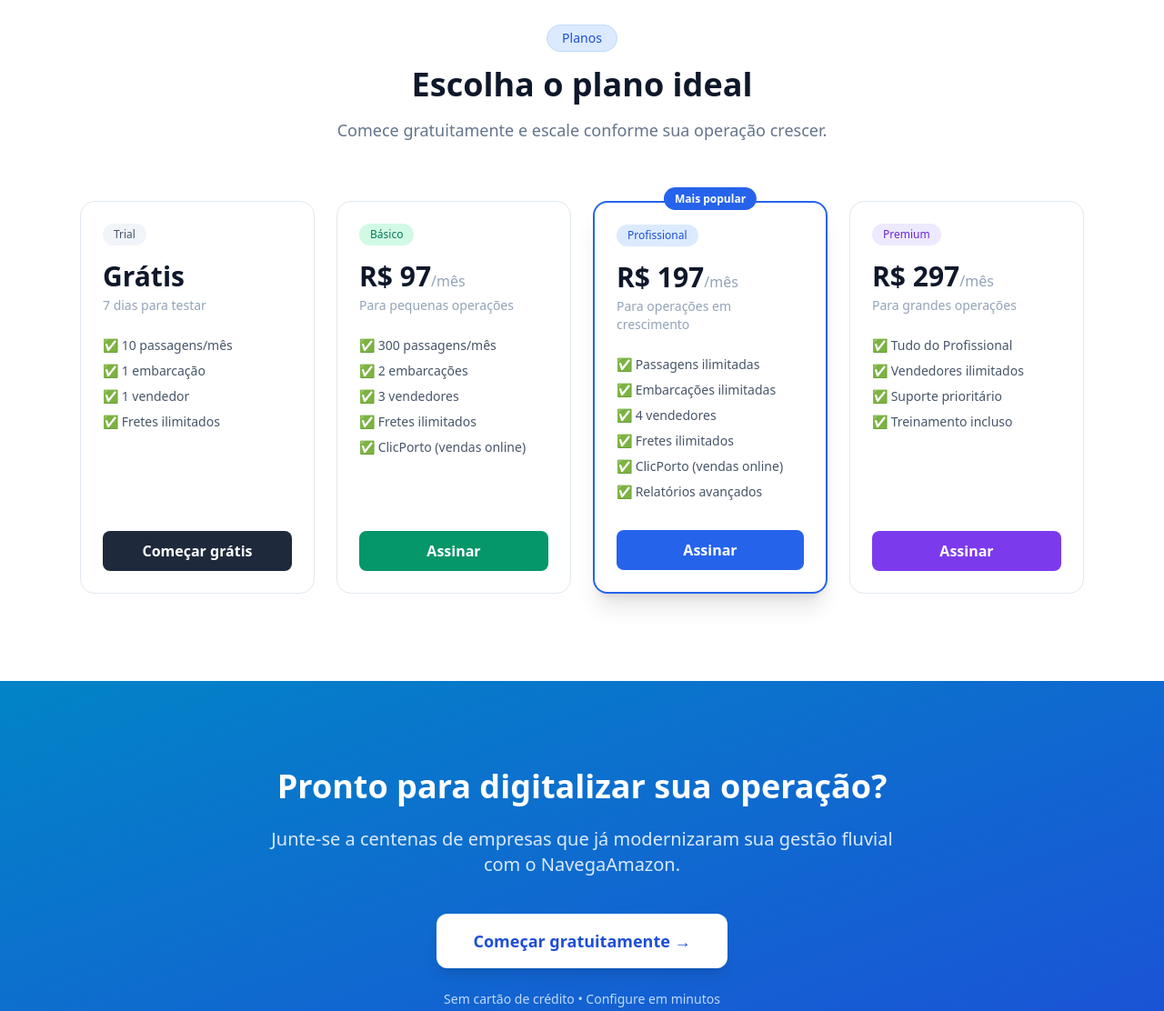
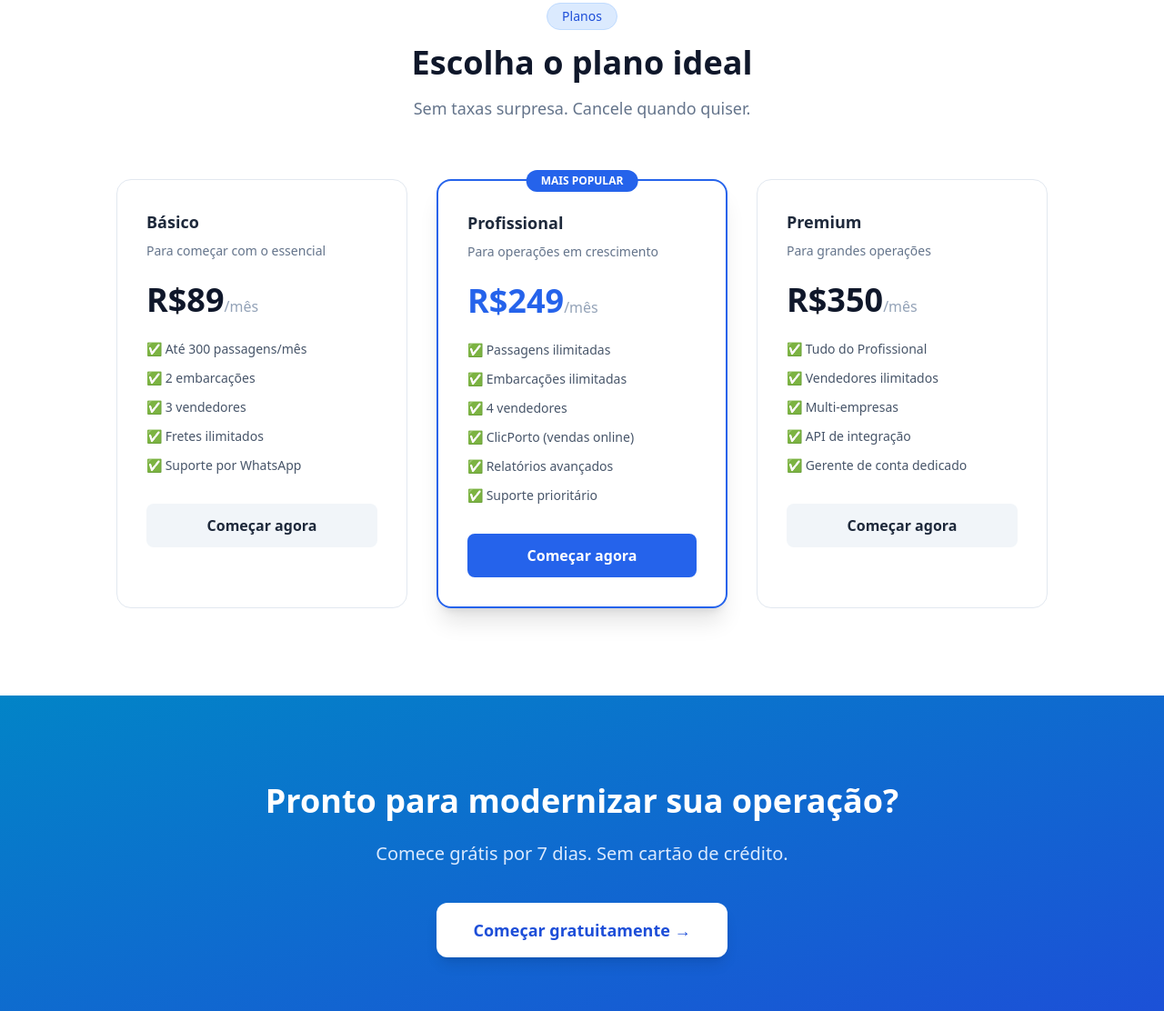
Before and after one commit to RaimundoSoaresMachado/landing-app, a plain HTML site: page index.html in a window 1280 px wide. Shown: the part 2936-4048 px from the top of the page at 91% size. Drawn offline with nearby package versions, Linux system fonts and the light colour scheme.

Commit message:
Update index.html
codigo feito

```diff
--- a/index.html
+++ b/index.html
@@ -1,5 +1,3 @@
-# landing-app
-O aplicativo definitivo para gerenciar passagens e fretes em embarcações fluviais na região amazônica, conectando pessoas e mercadorias através dos rios.
 <!DOCTYPE html>
 <html lang="pt-BR">
 <head>
@@ -7,7 +5,10 @@
   <meta name="viewport" content="width=device-width, initial-scale=1.0" />
   <title>NavegaAmazon — Sistema de Gestão Fluvial</title>
   <script src="https://cdn.tailwindcss.com"></script>
-  <style>html { scroll-behavior: smooth; } .gradient-text { background: linear-gradient(to right, #0ea5e9, #2563eb); -webkit-background-clip: text; -webkit-text-fill-color: transparent; background-clip: text; }</style>
+  <style>
+    html { scroll-behavior: smooth; }
+    .gradient-text { background: linear-gradient(to right, #0ea5e9, #2563eb); -webkit-background-clip: text; -webkit-text-fill-color: transparent; background-clip: text; }
+  </style>
 </head>
 <body class="bg-white font-sans text-slate-800">
 
@@ -129,64 +130,49 @@
       <div class="text-center mb-16">
         <span class="inline-block mb-4 bg-blue-100 text-blue-700 border border-blue-200 text-sm px-4 py-1 rounded-full font-medium">Planos</span>
         <h2 class="text-3xl md:text-4xl font-bold text-slate-900 mb-4">Escolha o plano ideal</h2>
-        <p class="text-lg text-slate-500 max-w-xl mx-auto">Comece gratuitamente e escale conforme sua operação crescer.</p>
+        <p class="text-lg text-slate-500">Sem taxas surpresa. Cancele quando quiser.</p>
       </div>
-      <div class="grid grid-cols-1 md:grid-cols-2 lg:grid-cols-4 gap-6">
-        <!-- Trial -->
-        <div class="rounded-2xl border border-slate-200 p-6 flex flex-col">
-          <div class="mb-4"><span class="inline-block bg-slate-100 text-slate-600 text-xs px-3 py-1 rounded-full font-medium">Trial</span></div>
-          <p class="text-3xl font-extrabold text-slate-900 mb-1">Grátis</p>
-          <p class="text-sm text-slate-400 mb-6">7 dias para testar</p>
-          <ul class="space-y-2 text-sm text-slate-600 mb-8 flex-1">
-            <li>✅ 10 passagens/mês</li>
-            <li>✅ 1 embarcação</li>
-            <li>✅ 1 vendedor</li>
-            <li>✅ Fretes ilimitados</li>
-          </ul>
-          <a href__="https://app.raysistemas.online" class="block text-center bg-slate-800 hover:bg-slate-900 text-white font-semibold py-2.5 rounded-lg transition-colors">Começar grátis</a>
-        </div>
-        <!-- Básico -->
-        <div class="rounded-2xl border border-slate-200 p-6 flex flex-col">
-          <div class="mb-4"><span class="inline-block bg-emerald-100 text-emerald-700 text-xs px-3 py-1 rounded-full font-medium">Básico</span></div>
-          <p class="text-3xl font-extrabold text-slate-900 mb-1">R$ 97<span class="text-base font-normal text-slate-400">/mês</span></p>
-          <p class="text-sm text-slate-400 mb-6">Para pequenas operações</p>
-          <ul class="space-y-2 text-sm text-slate-600 mb-8 flex-1">
-            <li>✅ 300 passagens/mês</li>
+      <div class="grid grid-cols-1 md:grid-cols-3 gap-8 max-w-5xl mx-auto">
+        <div class="border border-slate-200 rounded-2xl p-8">
+          <h3 class="text-lg font-bold text-slate-800 mb-2">Básico</h3>
+          <p class="text-slate-500 text-sm mb-6">Para começar com o essencial</p>
+          <div class="mb-6"><span class="text-4xl font-extrabold text-slate-900">R$89</span><span class="text-slate-400">/mês</span></div>
+          <ul class="space-y-3 text-sm text-slate-600 mb-8">
+            <li>✅ Até 300 passagens/mês</li>
             <li>✅ 2 embarcações</li>
             <li>✅ 3 vendedores</li>
             <li>✅ Fretes ilimitados</li>
-            <li>✅ ClicPorto (vendas online)</li>
+            <li>✅ Suporte por WhatsApp</li>
           </ul>
-          <a href__="https://app.raysistemas.online" class="block text-center bg-emerald-600 hover:bg-emerald-700 text-white font-semibold py-2.5 rounded-lg transition-colors">Assinar</a>
+          <a href__="https://app.raysistemas.online" class="block text-center bg-slate-100 hover:bg-slate-200 text-slate-800 font-semibold py-3 rounded-lg transition-colors">Começar agora</a>
         </div>
-        <!-- Profissional -->
-        <div class="rounded-2xl border-2 border-blue-600 p-6 flex flex-col relative shadow-xl">
-          <div class="absolute -top-3 left-1/2 -translate-x-1/2"><span class="bg-blue-600 text-white text-xs px-3 py-1 rounded-full font-semibold">Mais popular</span></div>
-          <div class="mb-4"><span class="inline-block bg-blue-100 text-blue-700 text-xs px-3 py-1 rounded-full font-medium">Profissional</span></div>
-          <p class="text-3xl font-extrabold text-slate-900 mb-1">R$ 197<span class="text-base font-normal text-slate-400">/mês</span></p>
-          <p class="text-sm text-slate-400 mb-6">Para operações em crescimento</p>
-          <ul class="space-y-2 text-sm text-slate-600 mb-8 flex-1">
+        <div class="border-2 border-blue-600 rounded-2xl p-8 relative shadow-xl">
+          <span class="absolute -top-3 left-1/2 -translate-x-1/2 bg-blue-600 text-white text-xs font-bold px-4 py-1 rounded-full">MAIS POPULAR</span>
+          <h3 class="text-lg font-bold text-slate-800 mb-2">Profissional</h3>
+          <p class="text-slate-500 text-sm mb-6">Para operações em crescimento</p>
+          <div class="mb-6"><span class="text-4xl font-extrabold text-blue-600">R$249</span><span class="text-slate-400">/mês</span></div>
+          <ul class="space-y-3 text-sm text-slate-600 mb-8">
             <li>✅ Passagens ilimitadas</li>
             <li>✅ Embarcações ilimitadas</li>
             <li>✅ 4 vendedores</li>
-            <li>✅ Fretes ilimitados</li>
             <li>✅ ClicPorto (vendas online)</li>
             <li>✅ Relatórios avançados</li>
+            <li>✅ Suporte prioritário</li>
           </ul>
-          <a href__="https://app.raysistemas.online" class="block text-center bg-blue-600 hover:bg-blue-700 text-white font-semibold py-2.5 rounded-lg transition-colors">Assinar</a>
+          <a href__="https://app.raysistemas.online" class="block text-center bg-blue-600 hover:bg-blue-700 text-white font-semibold py-3 rounded-lg transition-colors">Começar agora</a>
         </div>
-        <!-- Premium -->
-        <div class="rounded-2xl border border-slate-200 p-6 flex flex-col">
-          <div class="mb-4"><span class="inline-block bg-violet-100 text-violet-700 text-xs px-3 py-1 rounded-full font-medium">Premium</span></div>
-          <p class="text-3xl font-extrabold text-slate-900 mb-1">R$ 297<span class="text-base font-normal text-slate-400">/mês</span></p>
-          <p class="text-sm text-slate-400 mb-6">Para grandes operações</p>
-          <ul class="space-y-2 text-sm text-slate-600 mb-8 flex-1">
+        <div class="border border-slate-200 rounded-2xl p-8">
+          <h3 class="text-lg font-bold text-slate-800 mb-2">Premium</h3>
+          <p class="text-slate-500 text-sm mb-6">Para grandes operações</p>
+          <div class="mb-6"><span class="text-4xl font-extrabold text-slate-900">R$350</span><span class="text-slate-400">/mês</span></div>
+          <ul class="space-y-3 text-sm text-slate-600 mb-8">
             <li>✅ Tudo do Profissional</li>
             <li>✅ Vendedores ilimitados</li>
-            <li>✅ Suporte prioritário</li>
-            <li>✅ Treinamento incluso</li>
+            <li>✅ Multi-empresas</li>
+            <li>✅ API de integração</li>
+            <li>✅ Gerente de conta dedicado</li>
           </ul>
-          <a href__="https://app.raysistemas.online" class="block text-center bg-violet-600 hover:bg-violet-700 text-white font-semibold py-2.5 rounded-lg transition-colors">Assinar</a>
+          <a href__="https://app.raysistemas.online" class="block text-center bg-slate-100 hover:bg-slate-200 text-slate-800 font-semibold py-3 rounded-lg transition-colors">Começar agora</a>
         </div>
       </div>
     </div>
@@ -194,11 +180,10 @@
 
   <!-- CTA FINAL -->
   <section class="py-24 bg-gradient-to-br from-sky-600 to-blue-700 text-white text-center">
-    <div class="max-w-3xl mx-auto px-4 sm:px-6">
-      <h2 class="text-3xl md:text-4xl font-extrabold mb-6">Pronto para digitalizar sua operação?</h2>
-      <p class="text-xl text-blue-100 mb-10">Junte-se a centenas de empresas que já modernizaram sua gestão fluvial com o NavegaAmazon.</p>
-      <a href__="https://app.raysistemas.online" class="inline-flex items-center justify-center gap-2 bg-white text-blue-700 hover:bg-blue-50 font-bold text-lg px-10 py-4 rounded-xl transition-colors shadow-lg">Começar gratuitamente →</a>
-      <p class="text-sm text-blue-200 mt-6">Sem cartão de crédito • Configure em minutos</p>
+    <div class="max-w-3xl mx-auto px-4">
+      <h2 class="text-3xl md:text-4xl font-extrabold mb-6">Pronto para modernizar sua operação?</h2>
+      <p class="text-xl text-blue-100 mb-10">Comece grátis por 7 dias. Sem cartão de crédito.</p>
+      <a href__="https://app.raysistemas.online" class="inline-flex items-center gap-2 bg-white text-blue-700 font-bold text-lg px-10 py-4 rounded-xl hover:bg-blue-50 transition-colors shadow-lg">Começar gratuitamente →</a>
     </div>
   </section>
 
@@ -210,19 +195,18 @@
           <span class="text-blue-400 text-xl">⚓</span>
           <span class="text-white font-bold">NavegaAmazon</span>
         </div>
-        <div class="flex gap-8 text-sm">
+        <div class="flex flex-wrap justify-center gap-6 text-sm">
           <a href__="#funcionalidades" class="hover:text-white transition-colors">Funcionalidades</a>
           <a href__="#planos" class="hover:text-white transition-colors">Planos</a>
           <a href__="#depoimentos" class="hover:text-white transition-colors">Depoimentos</a>
           <a href__="https://app.raysistemas.online" class="hover:text-white transition-colors">Entrar</a>
         </div>
-        <p class="text-sm">© 2025 NavegaAmazon. Todos os direitos reservados.</p>
+        <p class="text-xs">© 2025 NavegaAmazon. Todos os direitos reservados.</p>
       </div>
     </div>
   </footer>
 
   <script>
-    // Mobile menu toggle
     const menuBtn = document.getElementById('menuBtn');
     const mobileMenu = document.getElementById('mobileMenu');
     menuBtn.addEventListener('click', () => {
```
